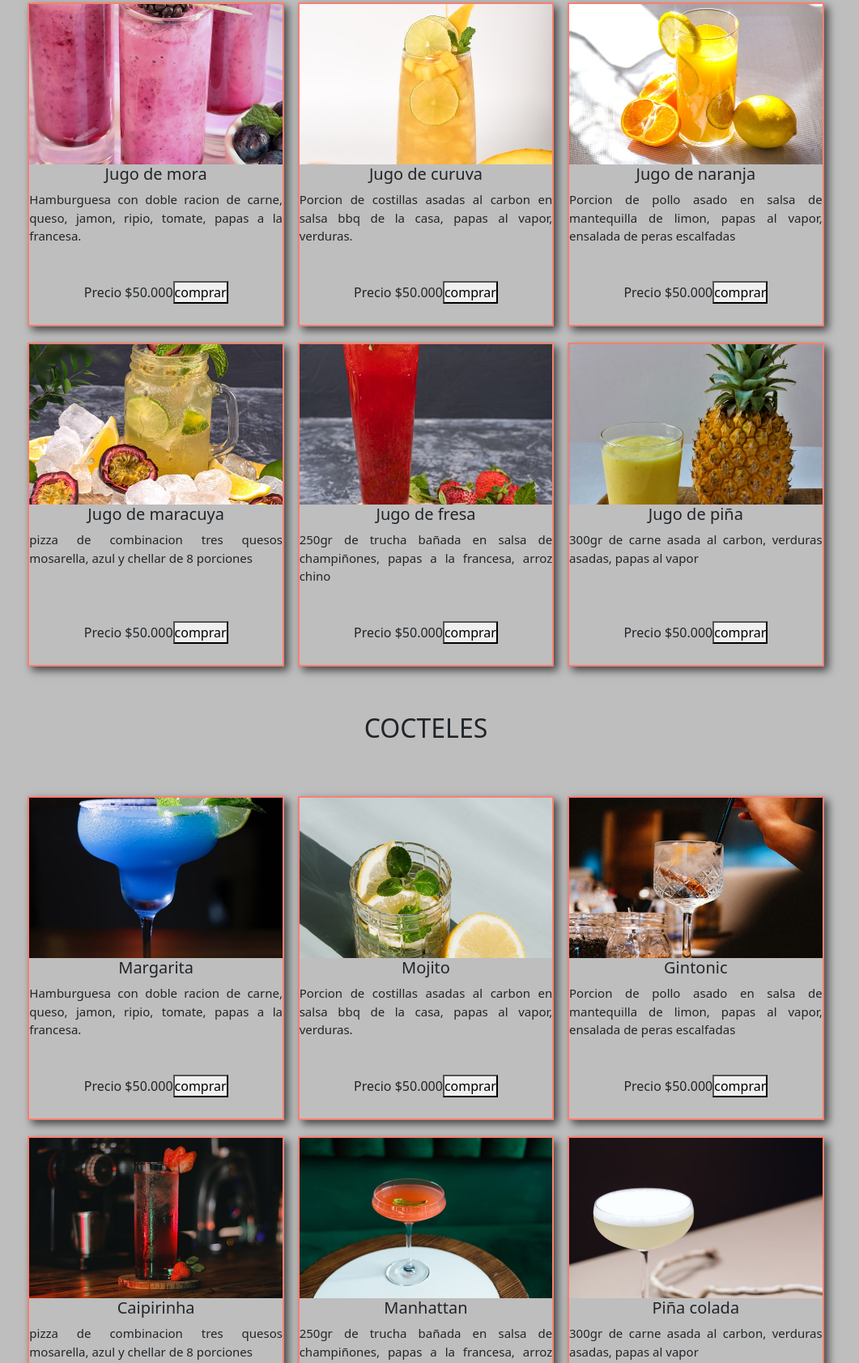
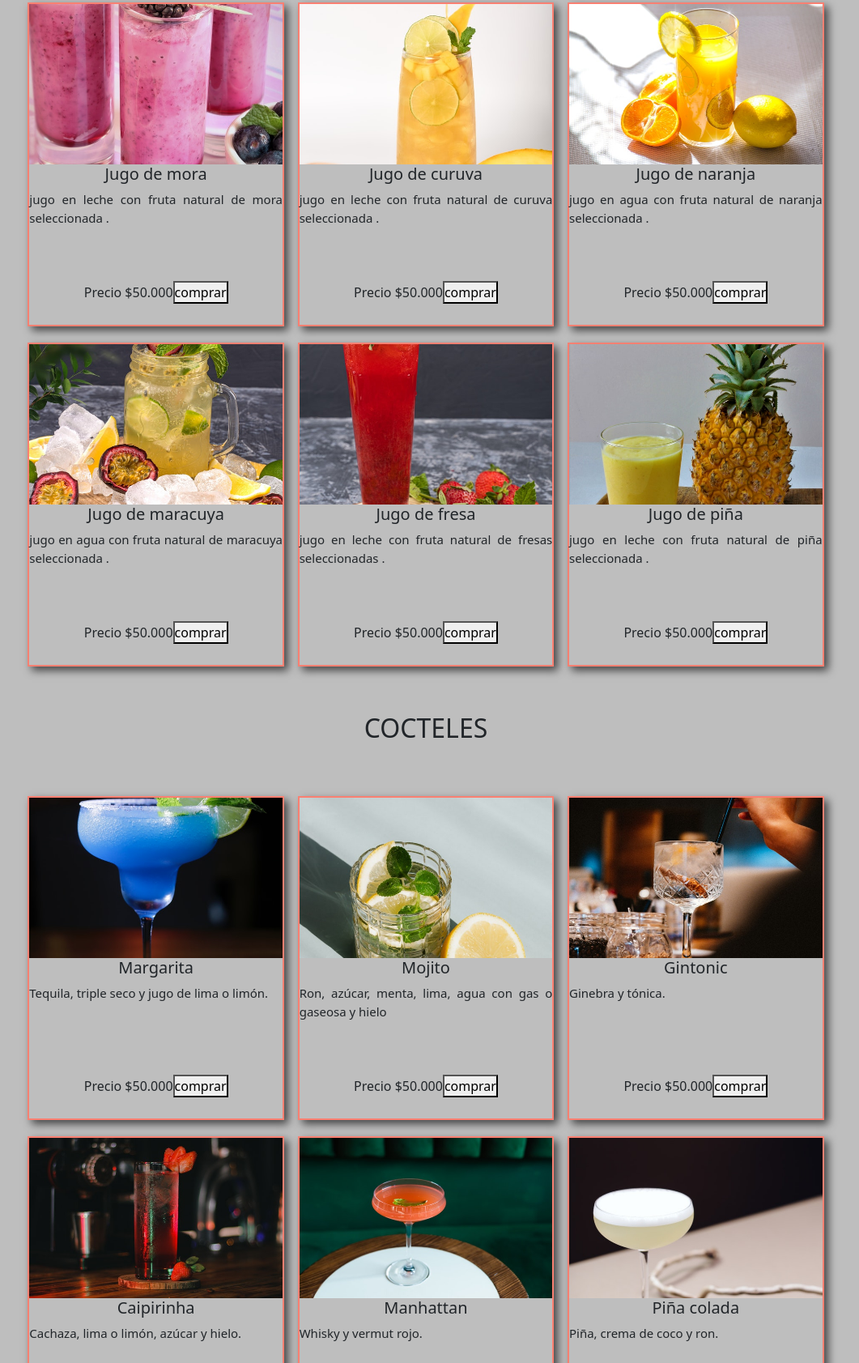
Before and after one commit to JohnCarlosTumal/desafio-sass, a website: page pages/menu.html in a window 1280 px wide. Shown: the part 2033-3716 px from the top of the page at 81% size, without its empty margins (114-1175 px from the left). Drawn offline with nearby package versions, Linux system fonts and the light colour scheme.

Commit message:
descripcion de menu

```diff
--- a/pages/menu.html
+++ b/pages/menu.html
@@ -292,7 +292,7 @@
                 <div class="infBebida1">
                     <h2>Jugo de mora</h2>
                     <p>
-                        Hamburguesa con doble racion de carne, queso, jamon, ripio, tomate, papas a la francesa.
+                        jugo en leche con fruta natural de mora seleccionada .
                     </p>
                 </div>
 
@@ -314,7 +314,7 @@
                 <div class="infBebida2">
                     <h2>Jugo de curuva</h2>
                     <p>
-                        Porcion de costillas asadas al carbon en salsa bbq de la casa, papas al vapor, verduras.
+                        jugo en leche con fruta natural de curuva seleccionada .
                     </p>
 
                 </div>
@@ -335,8 +335,7 @@
                 <div class="infBebida3">
                     <h2>Jugo de naranja</h2>
                     <p>
-                        Porcion de pollo asado en salsa de mantequilla de limon, papas al vapor, ensalada de peras
-                        escalfadas
+                        jugo en agua con fruta natural de naranja seleccionada .
                 </div>
 
 
@@ -357,7 +356,7 @@
                 <div class="infBebida4">
                     <h2>Jugo de maracuya</h2>
                     <p>
-                        pizza de combinacion tres quesos mosarella, azul y chellar de 8 porciones
+                        jugo en agua con fruta natural de maracuya seleccionada .
                     </p>
                 </div>
 
@@ -379,7 +378,7 @@
                 <div class="infBebida5">
                     <h2>Jugo de fresa</h2>
                     <p>
-                        250gr de trucha bañada en salsa de champiñones, papas a la francesa, arroz chino
+                        jugo en leche con fruta natural de fresas seleccionadas .
                     </p>
 
                 </div>
@@ -400,7 +399,7 @@
                 <div class="infBebida6">
                     <h2>Jugo de piña</h2>
                     <p>
-                        300gr de carne asada al carbon, verduras asadas, papas al vapor
+                        jugo en leche con fruta natural de piña seleccionada .
                     </p>
                 </div>
 
@@ -431,7 +430,7 @@
                 <div class="infCoctel1">
                     <h2>Margarita</h2>
                     <p>
-                        Hamburguesa con doble racion de carne, queso, jamon, ripio, tomate, papas a la francesa.
+                        Tequila, triple seco y jugo de lima o limón.
                     </p>
                 </div>
 
@@ -453,7 +452,7 @@
                 <div class="infCoctel2">
                     <h2>Mojito</h2>
                     <p>
-                        Porcion de costillas asadas al carbon en salsa bbq de la casa, papas al vapor, verduras.
+                        Ron, azúcar, menta, lima, agua con gas o gaseosa y hielo
                     </p>
 
                 </div>
@@ -474,8 +473,7 @@
                 <div class="infCoctel3">
                     <h2>Gintonic</h2>
                     <p>
-                        Porcion de pollo asado en salsa de mantequilla de limon, papas al vapor, ensalada de peras
-                        escalfadas
+                        Ginebra y tónica.
                 </div>
 
 
@@ -496,7 +494,7 @@
                 <div class="infCoctel4">
                     <h2>Caipirinha</h2>
                     <p>
-                        pizza de combinacion tres quesos mosarella, azul y chellar de 8 porciones
+                        Cachaza, lima o limón, azúcar y hielo.
                     </p>
                 </div>
 
@@ -518,7 +516,7 @@
                 <div class="infCoctel5">
                     <h2>Manhattan</h2>
                     <p>
-                        250gr de trucha bañada en salsa de champiñones, papas a la francesa, arroz chino
+                        Whisky y vermut rojo.
                     </p>
 
                 </div>
@@ -539,7 +537,7 @@
                 <div class="infCoctel6">
                     <h2>Piña colada</h2>
                     <p>
-                        300gr de carne asada al carbon, verduras asadas, papas al vapor
+                        Piña, crema de coco y ron.
                     </p>
                 </div>
 
```
